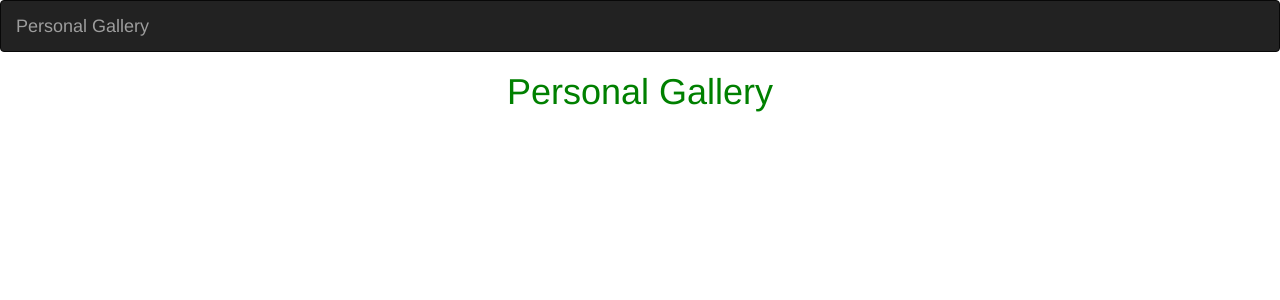
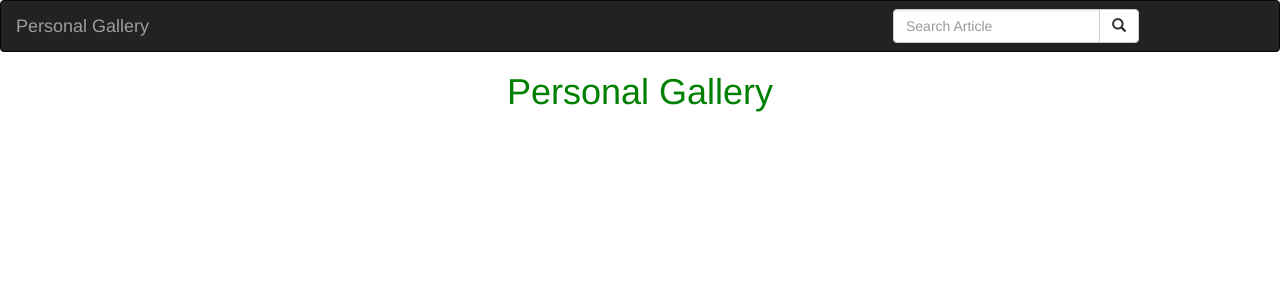
Before and after one commit to JamesMusyoka/PERSONAL-GALLERY, a Django app: page / in a window 1280 px wide. Shown: the top 300 px of the page. Run offline with Django 3.2, Linux system fonts and the light colour scheme; data that the repository does not hold is empty; some libraries are stand-ins or nearby versions.

Commit message:
decorated a navbar

```diff
--- a/gallery/templates/navbar.html
+++ b/gallery/templates/navbar.html
@@ -1,17 +1,35 @@
 <!DOCTYPE html>
 <html lang="en">
+
 <head>
 
   <meta charset="utf-8">
   <meta name="viewport" content="width=device-width, initial-scale=1">
 </head>
+
 <body>
   <nav class="navbar navbar-inverse">
     <div class="container-fluid">
       <div class="navbar-header">
         <a class="navbar-brand" href="{% url 'gallery' %}">Personal Gallery</a>
       </div>
+      <!-- Adding a search form  -->
+      <div class="col-sm-4 col-md-4 navbar-right">
+
+        <form class="navbar-form" role="search" action="{% url 'search_results' %}">
+
+          <div class="input-group">
+            <input type="text" class="form-control" placeholder="Search Article" name="article">
+            <div class="input-group-btn">
+              <button class="btn btn-default" type="submit"><i class="glyphicon glyphicon-search"></i></button>
+            </div>
+          </div>
+
+        </form>
+      </div>
+      <!-- search form end -->
     </div>
   </nav>
 </body>
+
 </html>
```
Lines whose indentation alone changed are shown as unchanged.
